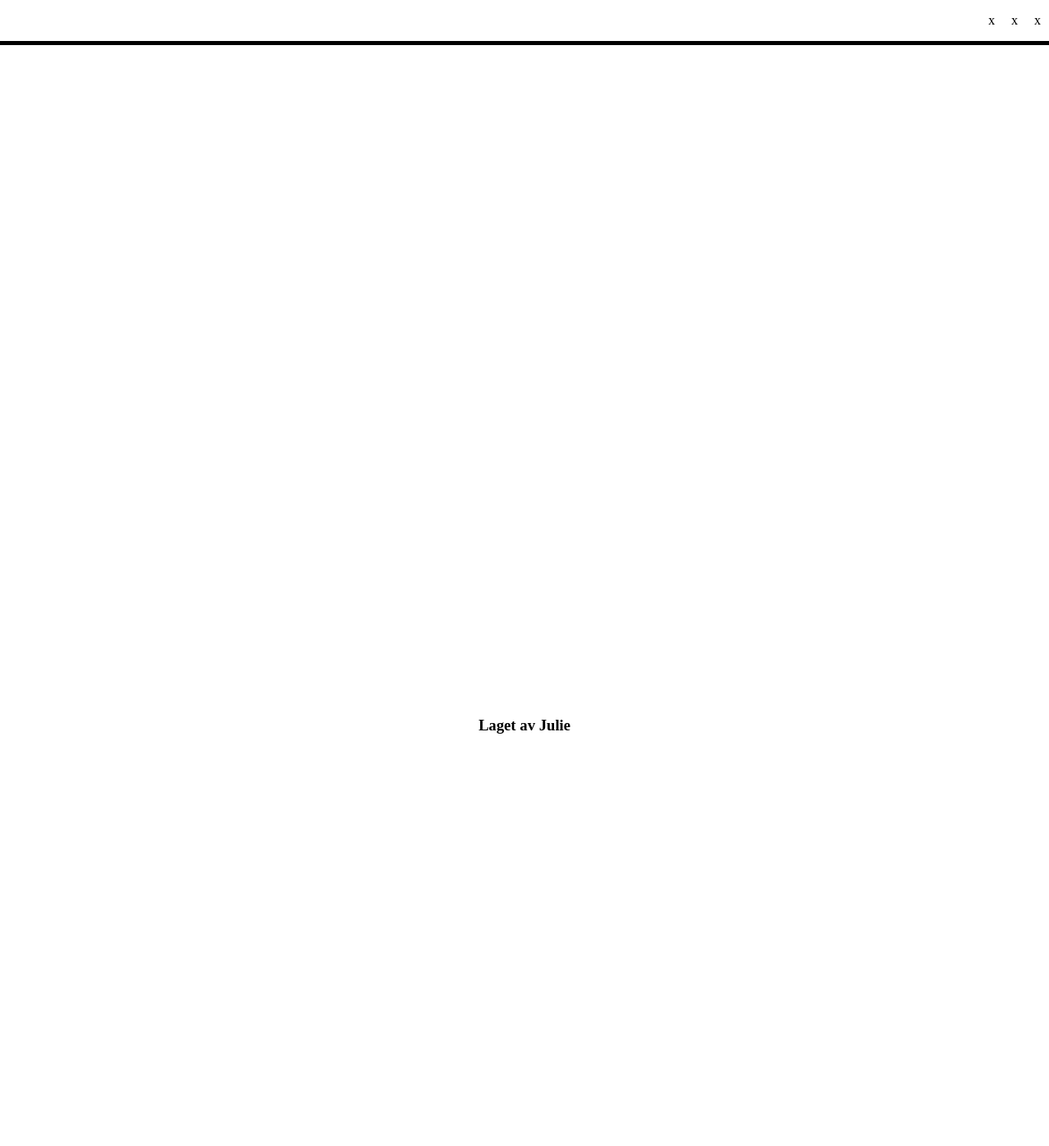
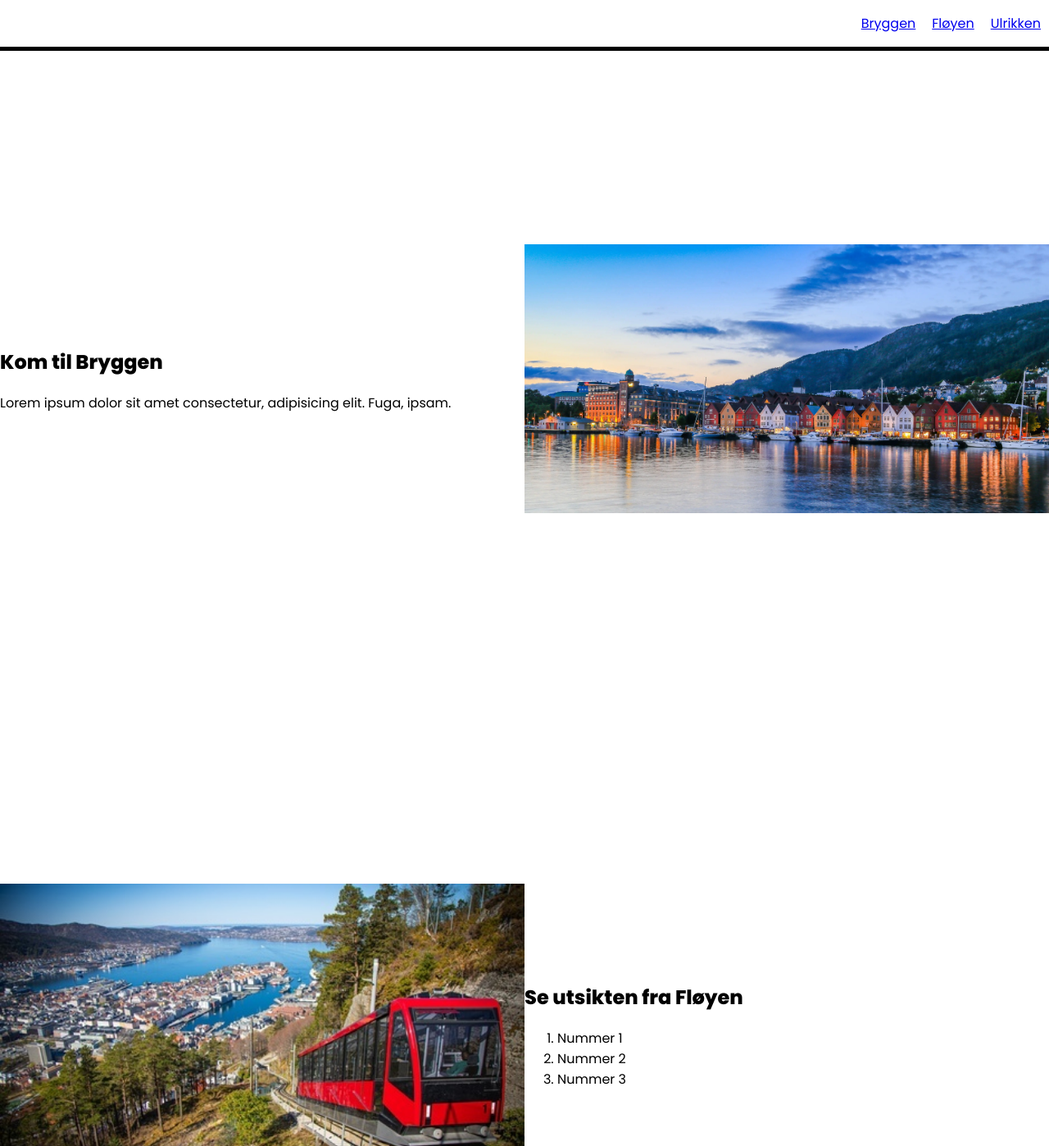
Before and after one commit to JulieKodehode/a2g_undervisning10, a website: page index.html in a window 1280 px wide. Shown: the top 1398 px of the page at 82% size. Before the commit the page ends 914 px from the top, so only its background shows below. Drawn offline with Linux system fonts and the light colour scheme.

Commit message:
After lesson: Filled in content.

```diff
--- a/index.html
+++ b/index.html
@@ -5,19 +5,65 @@
     <meta charset="UTF-8" />
     <meta name="viewport" content="width=device-width" />
     <link rel="stylesheet" href="styles.css" />
+    <!-- Font family -->
+    <link rel="preconnect" href="https://fonts.googleapis.com">
+    <link rel="preconnect" href="https://fonts.gstatic.com" crossorigin>
+    <link href="https://fonts.googleapis.com/css2?family=Poppins:ital,wght@0,400;0,800;1,400;1,800&display=swap" rel="stylesheet">
     <script type="module" src="script.js"></script>
   </head>
   <body>
     <header>
+      <!-- Navigation text functions as navigation links to help navigate the page using the "Bookmarks"-teqhnique -->
       <nav>
         <ul>
-          <li>x</li>
-          <li>x</li>
-          <li>x</li>
+          <a href="#section1">
+            <li>Bryggen</li>
+          </a>
+
+          <a href="#section2">
+            <li>Fløyen</li>
+          </a>
+
+          <a href="#section3">
+            <li>Ulrikken</li>
+          </a>
         </ul>
       </nav>
     </header>
-    <main></main>
+
+    <main>
+      <!-- First section is displayed text to the left and image to the right -->
+      <section id="section1" class="firstSection">
+        <div class="sectionText">
+          <h1>Kom til Bryggen</h1>
+          <p>Lorem ipsum dolor sit amet consectetur, adipisicing elit. Fuga, ipsam.</p>
+        </div>
+        <img class="sectionImg" src="image/image2.webp" alt="Placeholder bilde">
+      </section>
+
+      <!-- Second section is displayed image to the left and text to the right -->
+      <section id="section2" class="secondSection">
+        <img class="sectionImg" src="image/image4.jpg" alt="Placeholder bilde">
+        <div class="sectionText">
+          <h2>Se utsikten fra Fløyen</h2>
+          <ol>
+            <li>Nummer 1</li>
+            <li>Nummer 2</li>
+            <li>Nummer 3</li>
+          </ol>
+        </div>
+      </section>
+
+      <!-- Third section is displayed text to the left and image to the right -->
+      <section id="section3" class="thirdSection">
+        <div class="sectionText">
+          <h2>Ta skylift til Ulrikken</h2>
+          <p>Lorem, ipsum dolor sit amet consectetur adipisicing elit. Vel, numquam.</p>
+          <p>Lorem ipsum dolor sit amet consectetur adipisicing elit. Officiis, culpa!</p>
+        </div>
+        <img class="sectionImg" src="image/image5.jpeg" alt="Placeholder bilde">
+      </section>
+    </main>
     <footer>
       <h3>Laget av Julie</h3>
     </footer>
--- a/styles.css
+++ b/styles.css
@@ -5,10 +5,14 @@
 body {
   /* property:value; is a CSS Rule */
   margin: 0;
+  font-family: "Poppins", sans-serif;
 }
 
 header {
   border-bottom: 5px solid black;
+  position: sticky;
+  top: 0;
+  background-color: white;
 }
 
 ul {
@@ -21,8 +25,34 @@ ul {
   padding: 0 10px;
 }
 
-main {
+section {
   height: 100vh;
+}
+
+.firstSection {
+  display: flex;
+  justify-content: center;
+  align-items: center;
+}
+
+.secondSection {
+  display: flex;
+  justify-content: center;
+  align-items: center;
+}
+
+.thirdSection {
+  display: flex;
+  justify-content: center;
+  align-items: center;
+}
+
+.sectionText {
+  width: 50%;
+}
+
+.sectionImg {
+  width: 50%;
 }
 
 footer {
```
Also changed, not shown: image/image1.jpeg (added), image/image2.webp (added), image/image3.jpg (added), image/image4.jpg (added), image/image5.jpeg (added), 1 other file.
